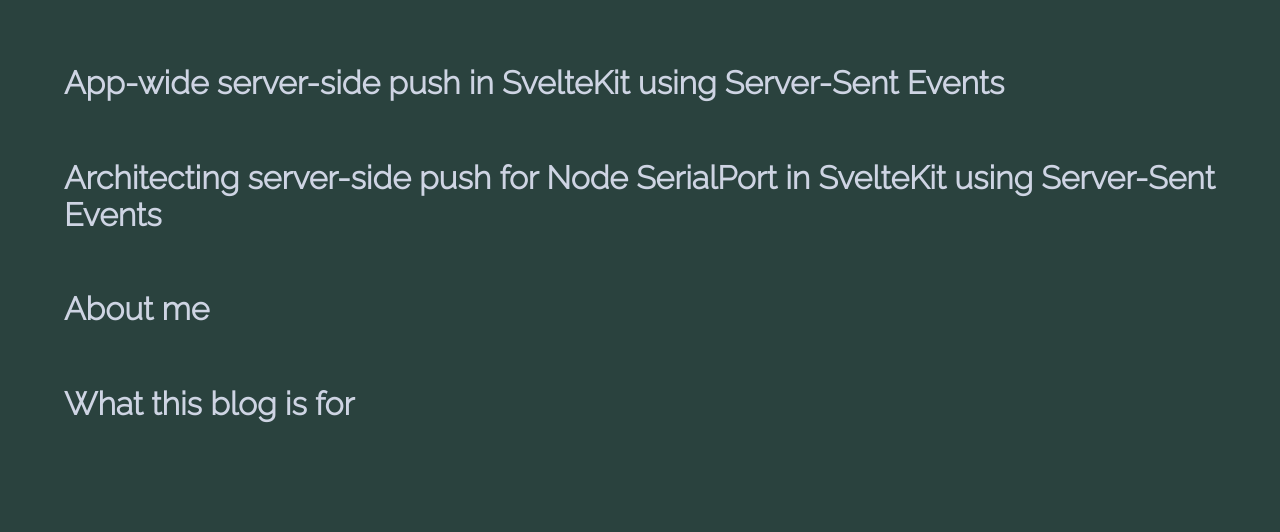
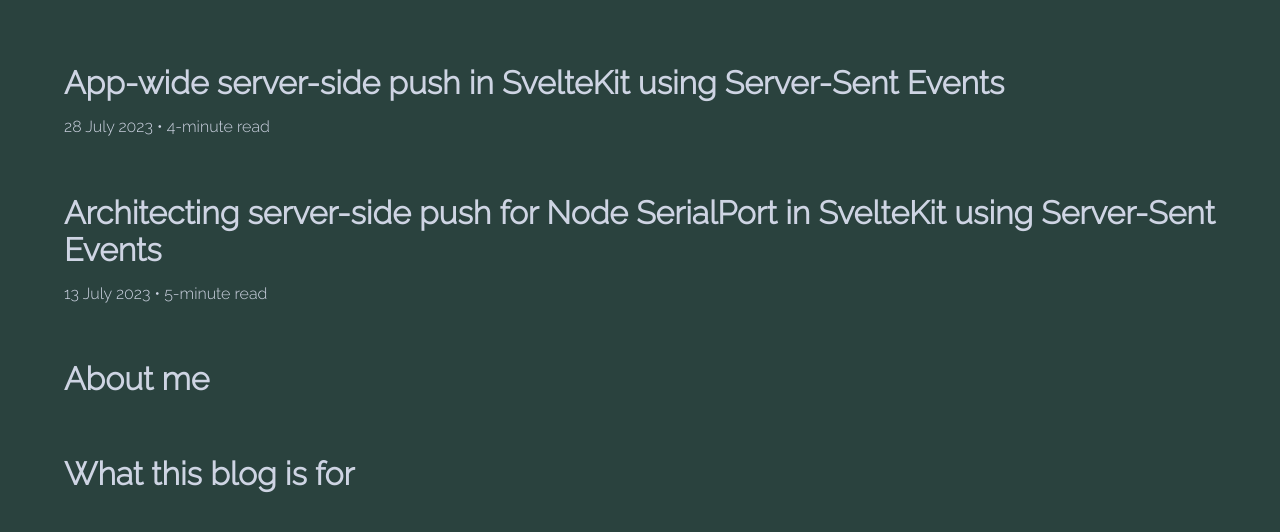
Before and after one commit to hi-brylle/hi-brylle-blog, a SvelteKit app: page / in a window 1280 px wide. Shown: the top 532 px of the page. Built offline with nearby package versions, Linux system fonts and the light colour scheme.

Commit message:
Put date written and estimate read time in landing page

```diff
--- a/src/app.html
+++ b/src/app.html
@@ -18,7 +18,8 @@
 			margin: 0;
 			overflow-x: hidden;
 			width: 100%;
-			height: 100%;"
+			height: 100%;
+			background-color: #2A423E;"
 		data-sveltekit-preload-data="hover">
 		<div
 			style="
--- a/src/lib/link-store.ts
+++ b/src/lib/link-store.ts
@@ -1,11 +1,10 @@
 import { derived, writable, type Writable } from "svelte/store";
 
-export const navbar_hidden = writable(false)
 export const nav_links = writable([
-    {url: "/app-wide-sveltekit-sse", title: "App-wide server-side push in SvelteKit using Server-Sent Events", selected: false},
-    {url: "/serial-port-sveltekit-sse", title: "Architecting server-side push for Node SerialPort in SvelteKit using Server-Sent Events", selected: false},
-    {url: "/about-me", title: "About me", selected: false},
-    {url: "/about-this-blog", title: "What this blog is for", selected: false},
+    {url: "/app-wide-sveltekit-sse", title: "App-wide server-side push in SvelteKit using Server-Sent Events", date_written: "28 July 2023", est_read_time: 4},
+    {url: "/serial-port-sveltekit-sse", title: "Architecting server-side push for Node SerialPort in SvelteKit using Server-Sent Events", date_written: "13 July 2023", est_read_time: 5},
+    {url: "/about-me", title: "About me"},
+    {url: "/about-this-blog", title: "What this blog is for"},
 ])
 
 export const links = derived(nav_links, (values: (typeof nav_links) extends Writable<infer T> ? T : never) => {
--- a/src/routes/+page.svelte
+++ b/src/routes/+page.svelte
@@ -7,23 +7,17 @@
         {#each $nav_links as link}
             <li>
             <h1>
-            <a
-                href={link.url}
-                class:selected={link.selected}>
-                {link.title}
-            </a>
+                <a href={link.url}>{link.title}</a>
             </h1>
+            {#if link.date_written != undefined}
+                <p>{link.date_written} &bull; {link.est_read_time}-minute read</p>
+            {/if}
             </li>
         {/each}
     </ul>
 </div>
 
 <style>
-
-    div {
-        height: 100vh;
-        background-color: #2A423E;
-    }
 
     ul {
         margin: 0;
@@ -48,4 +42,8 @@
     a:hover {
         color: black;
     }
+
+    p {
+        color: #CED4E3;
+    }
 </style>
--- a/src/routes/app-wide-sveltekit-sse/+page.svelte
+++ b/src/routes/app-wide-sveltekit-sse/+page.svelte
@@ -159,7 +159,6 @@
 
 <style>
     main {
-        background-color: #2A423E;
         color: #CED4E3;
     }
     main {
--- a/src/routes/serial-port-sveltekit-sse/+page.svelte
+++ b/src/routes/serial-port-sveltekit-sse/+page.svelte
@@ -251,7 +251,6 @@
 
 <style>
     main {
-        background-color: #2A423E;
         color: #CED4E3;
     }
     main {
```
